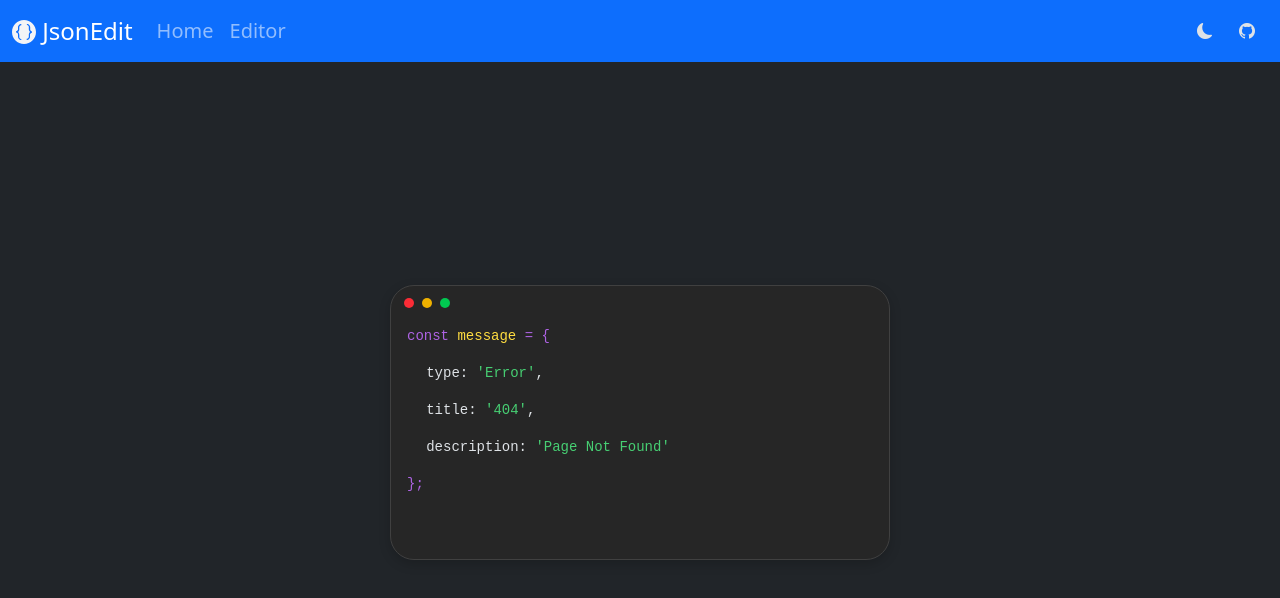
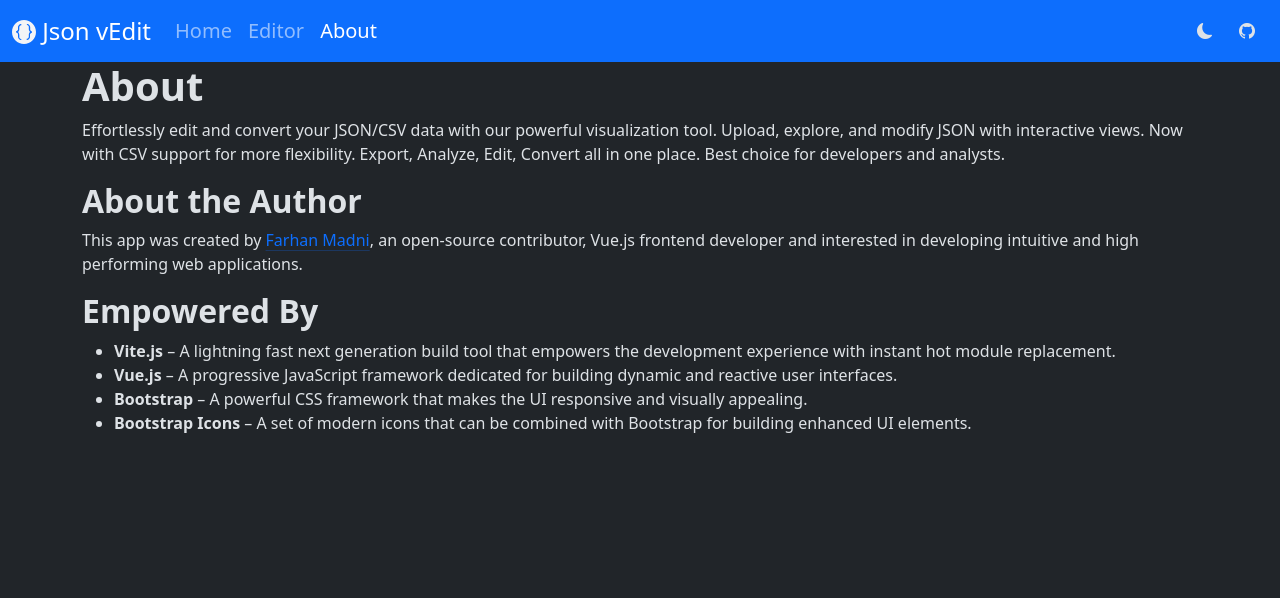
Before and after one commit to MFM-347/Json-vEdit, a Vue app: page /about in a window 1280 px wide. Before the commit this address had no page. Shown: the top 598 px of the page. Built offline with nearby package versions, Linux system fonts and the light colour scheme.

Commit message:
Optimize Performance and improve UI and update dev-dependencies

```diff
--- a/index.html
+++ b/index.html
@@ -6,43 +6,43 @@
     <meta name="author" content="Farhan Madni" />
     <meta name="language" content="English" />
     <meta name="robots" content="index,follow,max-image-preview:large" />
-    <meta name="application-name" content="JSON VisualEdit" />
+    <meta name="application-name" content="JSON vEdit" />
     <meta name="mobile-web-app-capable" content="yes" />
     <meta name="apple-mobile-web-app-capable" content="yes" />
-    <meta name="apple-mobile-web-app-status-bar-style" content="black-translucent" />
-    <meta name="apple-mobile-web-app-title" content="JSON VisualEdit" />
+    <meta name="apple-mobile-web-app-status-bar-style" content="blue-translucent" />
+    <meta name="apple-mobile-web-app-title" content="JSON vEdit" />
     <meta
       name="description"
-      content="Effortlessly manage your JSON data list with our intuitive visualization and editing tool. Upload your JSON files, explore their structure with interactive views, make real-time edits, and export your data seamlessly—all in one place."
+      content="Effortlessly manage your JSON data list with our json editing tool. You just need to upload your JSON files, explore their structure, make changes, and export your data — all in one place."
     />
     <meta
       name="keywords"
       content="JSON, vue, opensource, visualization, edit JSON, JSON editor, JSON upload, JSON export, file upload, JSON viewer, JSON tool, json editor, jsonedit, web development, JSON management, opensource, Json Visual Edit, JsonVisualEdit, mfm3478"
     />
     <meta property="og:type" content="website" />
-    <meta property="og:title" content="JSON VisualEdit - Online JSON Editor" />
+    <meta property="og:title" content="JSON vEdit - Free Online JSON Editor" />
     <meta
       property="og:description"
-      content="Effortlessly manage your JSON data list with our intuitive visualization and editing tool. Upload your JSON files, explore their structure with interactive views, make real-time edits, and export your data seamlessly—all in one place."
+      content="Effortlessly manage your JSON data list with our json editing tool. You just need to upload your JSON files, explore their structure, make changes, and export your data — all in one place."
     />
-    <meta property="og:site_name" content="JSON VisualEdit" />
+    <meta property="og:site_name" content="JSON vEdit" />
     <meta property="og:locale" content="en_US" />
-    <meta property="og:url" content="https://json-visual-edit.vercel.app/" />
-    <!-- <meta property="og:image" content="https://json-visual-edit.vercel.app/og-image.webp" /> -->
-    <!-- <meta property="og:image:alt" content="JSON VisualEdit Logo" /> -->
+    <meta property="og:url" content="https://json-v-edit.vercel.app/" />
+    <!-- <meta property="og:image" content="https://json-v-edit.vercel.app/og-image.webp" /> -->
+    <!-- <meta property="og:image:alt" content="JSON vEdit Logo" /> -->
     <meta name="twitter:card" content="summary_large_image" />
-    <meta name="twitter:title" content="JSON VisualEdit - Online JSON Editor" />
+    <meta name="twitter:title" content="JSON vEdit - Free Online JSON Editor" />
     <meta
       name="twitter:description"
-      content="Effortlessly manage your JSON data list with our intuitive visualization and editing tool. Upload your JSON files, explore their structure with interactive views, make real-time edits, and export your data seamlessly—all in one place."
+      content="Effortlessly manage your JSON data list with our json editing tool. You just need to upload your JSON files, explore their structure, make changes, and export your data — all in one place."
     />
-    <!-- <meta name="twitter:image" content="https://json-visual-edit.vercel.app/og-image.webp" /> -->
+    <!-- <meta name="twitter:image" content="https://json-v-edit.vercel.app/og-image.webp" /> -->
     <script type="application/ld+json">
       {
         "@context": "https://schema.org",
         "@type": "WebSite",
-        "name": "JSON VisualEdit",
-        "url": "https://json-visual-edit.vercel.app/",
+        "name": "JSON vEdit",
+        "url": "https://json-v-edit.vercel.app/",
         "author": {
           "@type": "Person",
           "name": "Farhan Madni",
@@ -50,29 +50,48 @@
         },
         "publisher": {
           "@type": "Organization",
-          "name": "JSON VisualEdit",
+          "name": "JSON vEdit",
           "logo": {
             "@type": "ImageObject",
-            "url": "https://json-visual-edit.vercel.app/logo.svg",
+            "url": "https://json-v-edit.vercel.app/logo.svg",
             "width": 512,
             "height": 512
           }
         },
-        "description": "Effortlessly manage your JSON data list with our intuitive visualization and editing tool. Upload your JSON files, explore their structure with interactive views, make real-time edits, and export your data seamlessly—all in one place.",
-        "mainEntityOfPage": "https://json-visual-edit.vercel.app/",
-        // "image": "https://json-visual-edit.vercel.app/og-image.webp",
+        "description": "Effortlessly manage your JSON data list with our json editing tool. You just need to upload your JSON files, explore their structure, make changes, and export your data — all in one place.",
+        "mainEntityOfPage": "https://json-v-edit.vercel.app/",
+        // "image": "https://json-v-edit.vercel.app/og-image.webp",
         "sameAs": [
-          "https://xyzdev.vercel.app",
-          "https://github.com/mfm-347",
+          "https://twitter.com/mfm347",
+          "https://github.com/MFM-347",
           "https://dev.to/mfm-347",
-          "https://codepen.io/mfm-347/"
+          "https://codepen.io/MFM-347/",
+          "https://xyzdev.vercel.app/"
         ]
       }
     </script>
-    <link rel="canonical" href="https://json-visual-edit.vercel.app/" />
-    <title>JSON VisualEdit - Online JSON Editor</title>
-    <meta name="theme-color" content="#385cfa" />
+    <link rel="canonical" href="https://json-v-edit.vercel.app/" />
+    <title>JSON vEdit - Free Online JSON Editor</title>
+    <meta name="theme-color" content="#0063ff" />
     <link rel="icon" href="/logo.svg" />
+    <script type="module">
+      try {
+        if (import.meta.env?.PROD) {
+          const key = import.meta.env.VITE_ANALYTICS_KEY
+          if (key) {
+            const script = document.createElement('script')
+            script.src = 'https://analytics.ahrefs.com/analytics.js'
+            script.async = true
+            script.setAttribute('data-key', key)
+            document.head.appendChild(script)
+          } else {
+            console.warn('KEY is not defined')
+          }
+        }
+      } catch (e) {
+        console.error('Error loading analytics script:', e)
+      }
+    </script>
     <meta name="google-site-verification" content="9C3mmoooLN2NLh5PUEVgr98hTKYWPIarhqp7Efdfwuo" />
   </head>
   <body>
--- a/src/App.vue
+++ b/src/App.vue
@@ -15,14 +15,11 @@
   <div v-if="isLoading" class="lc">
     <h4 class="fw-semibold">Loading...</h4>
   </div>
-  <router-view class="wf" v-slot="{ Component }">
-    <transition
-      name="page"
-      mode="out-in"
-      @before-enter="isLoading = true"
-      @after-enter="isLoading = false"
-    >
-      <component :is="Component" />
+  <router-view v-slot="{ Component }">
+    <transition name="page" mode="out-in">
+      <div>
+        <component :is="Component" />
+      </div>
     </transition>
   </router-view>
 </template>
--- a/src/components/vNav.vue
+++ b/src/components/vNav.vue
@@ -3,7 +3,7 @@
     <div class="container-fluid">
       <RouterLink class="navbar-brand fs-4" to="/">
         <img src="/logo.svg" class="mb-1" width="24" alt="JsonEditor Logo" />
-        JsonEdit
+        Json vEdit
       </RouterLink>
       <button
         class="navbar-toggler"
@@ -30,6 +30,15 @@
               to="/editor"
             >
               Editor
+            </RouterLink>
+          </li>
+          <li>
+            <RouterLink
+              class="nav-link px-2 fs-5"
+              :class="{ active: route.path === '/about' }"
+              to="/about"
+            >
+              About
             </RouterLink>
           </li>
         </ul>
--- a/src/router/index.js
+++ b/src/router/index.js
@@ -12,12 +12,17 @@
     {
       path: '/editor',
       name: 'editor',
-      component: () => import('../views/vEditor.vue'),
+      component: () => import('@/views/vEditor.vue'),
+    },
+    {
+      path: '/about',
+      name: 'about',
+      component: () => import('@/views/vAbout.vue'),
     },
     {
       path: '/:pathMatch(.*)*',
       name: 'NotFound',
-      component: () => import('../views/v404.vue'),
+      component: () => import('@/views/v404.vue'),
     },
   ],
 })
--- a/src/style.css
+++ b/src/style.css
@@ -33,8 +33,9 @@
 }
 body {
   background-color: var(--bs-body-bg);
-  font-family: ui-sans-serif, system-ui, sans-serif, 'Apple Color Emoji', 'Segoe UI Emoji',
-    'Segoe UI Symbol', 'Noto Color Emoji';
+  font-family:
+    ui-sans-serif, system-ui, sans-serif, 'Apple Color Emoji', 'Segoe UI Emoji', 'Segoe UI Symbol',
+    'Noto Color Emoji';
   font-optical-sizing: auto;
   max-width: 100vw;
   min-height: 100vh;
--- /dev/null
+++ b/src/views/vAbout.vue
@@ -0,0 +1,49 @@
+<template>
+  <div class="wf">
+    <div class="container">
+      <h1 class="fw-bold">About</h1>
+      <div id="intro">
+        <p>
+          Effortlessly edit and convert your JSON/CSV data with our powerful visualization tool.
+          Upload, explore, and modify JSON with interactive views. Now with CSV support for more
+          flexibility. Export, Analyze, Edit, Convert all in one place. Best choice for developers
+          and analysts.
+        </p>
+      </div>
+      <div id="about-author">
+        <h2 class="fw-semibold">About the Author</h2>
+        <p>
+          This app was created by
+          <a
+            href="https://github.com/mfm-347"
+            class="link-primary link-offset-2 link-underline-opacity-25 link-underline-opacity-100-hover"
+            target="_blank"
+            >Farhan Madni</a
+          >, an open-source contributor, Vue.js frontend developer and interested in developing
+          intuitive and high performing web applications.
+        </p>
+      </div>
+      <div id="powered-by">
+        <h2 class="fw-semibold">Empowered By</h2>
+        <ul>
+          <li>
+            <b>Vite.js</b> – A lightning fast next generation build tool that empowers the
+            development experience with instant hot module replacement.
+          </li>
+          <li>
+            <b>Vue.js</b> – A progressive JavaScript framework dedicated for building dynamic and
+            reactive user interfaces.
+          </li>
+          <li>
+            <b>Bootstrap</b> – A powerful CSS framework that makes the UI responsive and visually
+            appealing.
+          </li>
+          <li>
+            <b>Bootstrap Icons</b> – A set of modern icons that can be combined with Bootstrap for
+            building enhanced UI elements.
+          </li>
+        </ul>
+      </div>
+    </div>
+  </div>
+</template>
--- a/src/views/vEditor.vue
+++ b/src/views/vEditor.vue
@@ -1,5 +1,5 @@
 <template>
-  <div class="p-3 p-md-4" data-bs-theme="dark">
+  <div class="wf p-3 p-md-4" data-bs-theme="dark">
     <div class="container">
       <div class="card shadow-lg">
         <div class="card-body">
--- a/src/views/vHome.vue
+++ b/src/views/vHome.vue
@@ -1,10 +1,10 @@
 <template>
-  <div class="hero px-4" data-bs-theme="dark">
+  <div class="wf hero px-4" data-bs-theme="dark">
     <div class="container">
       <div class="row min-vh-100 align-items-center">
         <div class="col-12 text-center">
-          <img class="img" src="/logo.svg" alt="JSON-VisualEdit Logo" />
-          <h1 class="display-4 fw-bold mb-4">JSON VisualEdit</h1>
+          <img class="img" src="/logo.svg" loading="lazy" alt="JSON-vEdit Logo" />
+          <h1 class="display-4 fw-bold mb-4">JSON vEdit</h1>
           <div class="col-lg-6 mx-auto">
             <p class="lead mb-4">
               Effortlessly manage and edit your JSON data with our powerful visualization tool.
@@ -23,6 +23,43 @@
       </div>
     </div>
   </div>
+  <div id="features">
+    <div class="container px-4 py-5">
+      <h2 class="pb-2 border-bottom">Features</h2>
+      <div class="row g-4 py-5 row-cols-1 row-cols-lg-3">
+        <div class="feature col">
+          <div class="icon">
+            <span class="bi bi-speedometer"></span>
+          </div>
+          <h3 class="fs-2 text-body-emphasis">Lightning Fast</h3>
+          <p>
+            JSON Visual Edit has pre-optimized high performance, fast loading and neglectable
+            storage making it lightning fast and storage independent choice.
+          </p>
+        </div>
+        <div class="feature col">
+          <div class="icon">
+            <span class="bi bi-box"></span>
+          </div>
+          <h3 class="fs-2 text-body-emphasis">Minimal UI</h3>
+          <p>
+            JSON vEdit provides Minimal and user friendly UI. Whether you are a pro or just getting
+            started, you can easily start using JSON vEdit
+          </p>
+        </div>
+        <div class="feature col">
+          <div class="icon">
+            <span class="bi bi-code-slash"></span>
+          </div>
+          <h3 class="fs-2 text-body-emphasis">Bracket Free</h3>
+          <p>
+            Using JSON vEdit, you no longer will have to struggle with brackets and commas. The will
+            make your work totally bracket free.
+          </p>
+        </div>
+      </div>
+    </div>
+  </div>
 </template>
 
 <style scoped>
@@ -30,32 +67,32 @@
   background: var(--bs-body-tertiary);
   transition: all 250ms ease;
 }
-
 .img {
   width: 100px;
   display: block;
   margin: 0 auto 1rem auto;
-  animation: bounce 2s infinite;
 }
-
-@keyframes bounce {
-  0%,
-  100% {
-    transform: translateY(0);
-  }
-  50% {
-    transform: translateY(-10px);
-  }
-}
-
 .btn-primary {
   background: linear-gradient(120deg, #2563eb, #4f46e5);
   border: none;
   transition: all 300ms ease;
 }
-
 .btn-primary:hover {
   transform: translateY(-2px);
   box-shadow: 0 4px 12px rgba(37, 99, 235, 0.3);
 }
+.icon {
+  --bs-gutter-x: 1.5rem;
+  --bs-gutter-y: 1.5rem;
+  display: inline-flex;
+  align-items: center;
+  justify-content: center;
+  background: var(--bs-primary);
+  background-image: linear-gradient(180deg, rgba(255, 255, 255, 0.15), rgba(255, 255, 255, 0));
+  height: 4rem;
+  width: 4rem;
+  font-size: 2rem;
+  border-radius: 0.75rem;
+  margin-bottom: 1rem;
+}
 </style>
--- a/vite.config.js
+++ b/vite.config.js
@@ -3,16 +3,19 @@
 import vue from '@vitejs/plugin-vue'
 import vueDevTools from 'vite-plugin-vue-devtools'
 import Sitemap from 'vite-plugin-sitemap'
+import pluginPurgeCss from '@mojojoejo/vite-plugin-purgecss'
 
 // https://vite.dev/config/
 export default defineConfig({
   plugins: [
     vue(),
     vueDevTools(),
+    pluginPurgeCss({ variables: true }),
     Sitemap({
       hostname: 'https://json-visual-edit.vercel.app/',
       changefreq: 'weekly',
       generateRobotsTxt: true,
+      dynamicRoutes: ['/editor', '/about'],
     }),
   ],
   resolve: {
```
Also changed, not shown: package.json (+6 -5 lines), .prettierrc.json (added), 1 other file (tests, documents, lock files or other folders).
